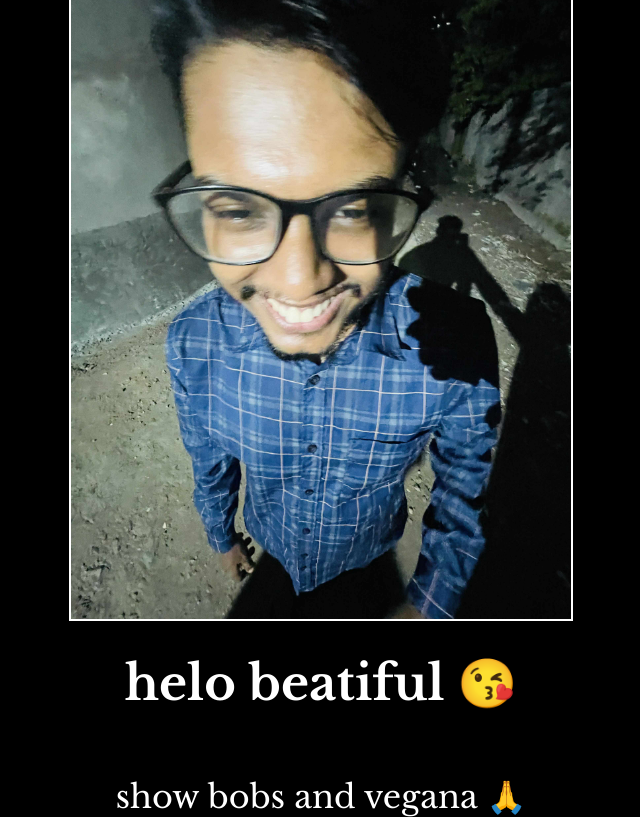
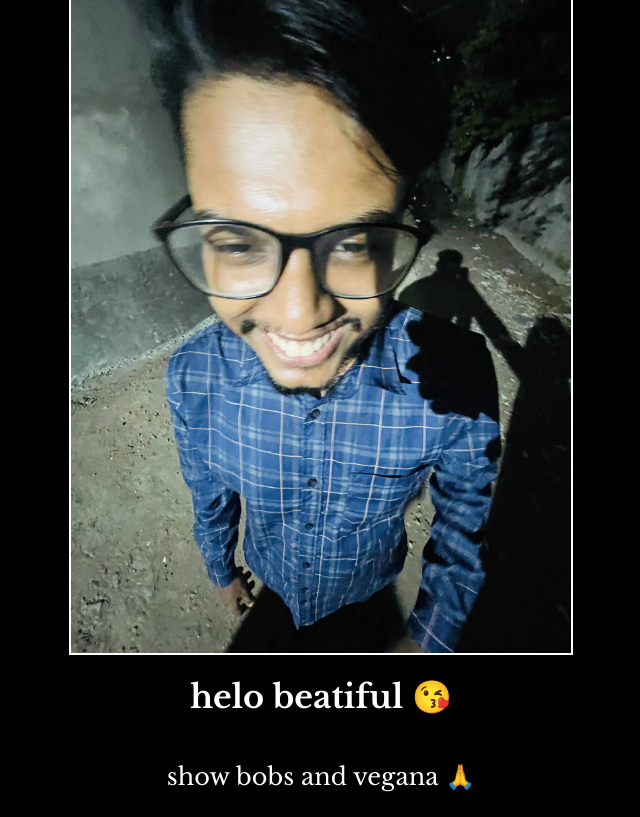
Before and after one commit to GeoHot-Z/Project_Kollol, a plain HTML site: page index.html in a window 1280 px wide. Shown: the whole page, without its empty margins (319-959 px from the left). Drawn offline with nearby package versions, Linux system fonts and the light colour scheme.

Commit message:
Update style.css

```diff
--- a/style.css
+++ b/style.css
@@ -23,16 +23,16 @@ body {
 
 .kollol {
   width: 100%;
-  max-width: 1200px;
+  max-width: 700px;
   height: auto;
   border: 2px solid white;
   object-fit: contain;
 }
 
 h1 {
-  font-size: 3rem;
+  font-size: 2rem;
 }
 
 p {
-  font-size: 2rem;
+  font-size: 1.5rem;
 }
```
